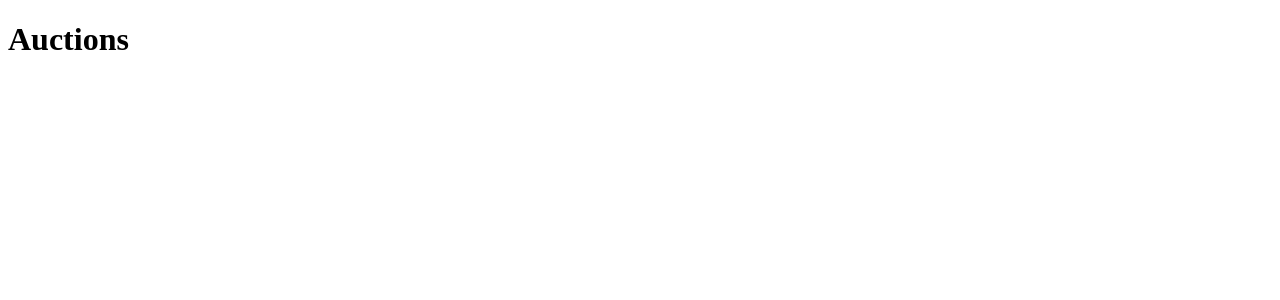
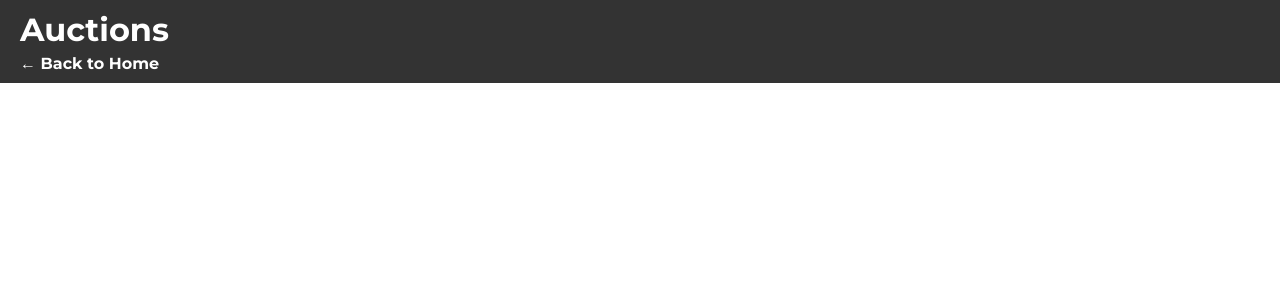
Before and after one commit to TheBighi/Auction, a Flask app: page /auctions in a window 1280 px wide. Before the commit the part shown is almost empty. Shown: the top 300 px of the page. Run offline with Flask 3, Linux system fonts and the light colour scheme.

Commit message:
Update auctions.html

```diff
--- a/Auction-main/Templates/auctions.html
+++ b/Auction-main/Templates/auctions.html
@@ -3,9 +3,51 @@
 <head>
     <meta charset="UTF-8">
     <meta name="viewport" content="width=device-width, initial-scale=1.0">
-    <title>Document</title>
+    <title>Auctions</title>
+    <style>
+        @import url('https://fonts.googleapis.com/css2?family=Montserrat:wght@400;700&display=swap');
+
+        body {
+            font-family: 'Montserrat', sans-serif;
+        }
+
+        .navbar {
+            position: fixed;
+            top: 0;
+            left: 0;
+            width: 100%;
+            background-color: #333;
+            color: white;
+            padding: 10px 20px;
+            z-index: 1000;
+            display: flex;
+            justify-content: space-between;
+            align-items: center;
+        }
+
+        .navbar-content {
+            display: flex;
+            flex-direction: column; /* Stack elements vertically */
+        }
+
+        .navbar h1 {
+            margin: 0;
+        }
+
+        .navbar a {
+            color: white;
+            text-decoration: none;
+            font-weight: bold;
+            margin-top: 5px; /* Space between h1 and a */
+        }
+    </style>
 </head>
 <body>
-    <h1>Auctions</h1>
+    <div class="navbar">
+        <div class="navbar-content">
+            <h1>Auctions</h1>
+            <a href="/">← Back to Home</a>
+        </div>
+    </div>
 </body>
 </html>
```
